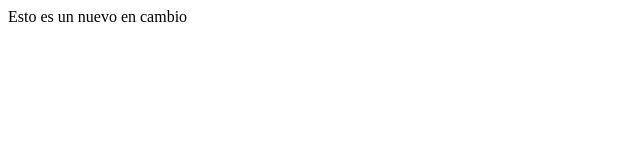
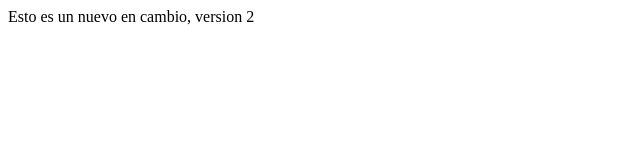
Before and after one commit to JudithCristina/PRUEBA_GIT_2, a plain HTML site: page index.html in a window 1280 px wide. Shown: the full height of the page, 0-640 px from the left. Drawn offline with Linux system fonts and the light colour scheme.

```diff
--- a/index.html
+++ b/index.html
@@ -5,6 +5,6 @@
     <title>Hola Mundo, buenas noches</title>
 </head>
 <body>
- <p>Esto es un nuevo en cambio</p>
+ <p>Esto es un nuevo en cambio, version 2</p>
 </body>
 </html>
```
